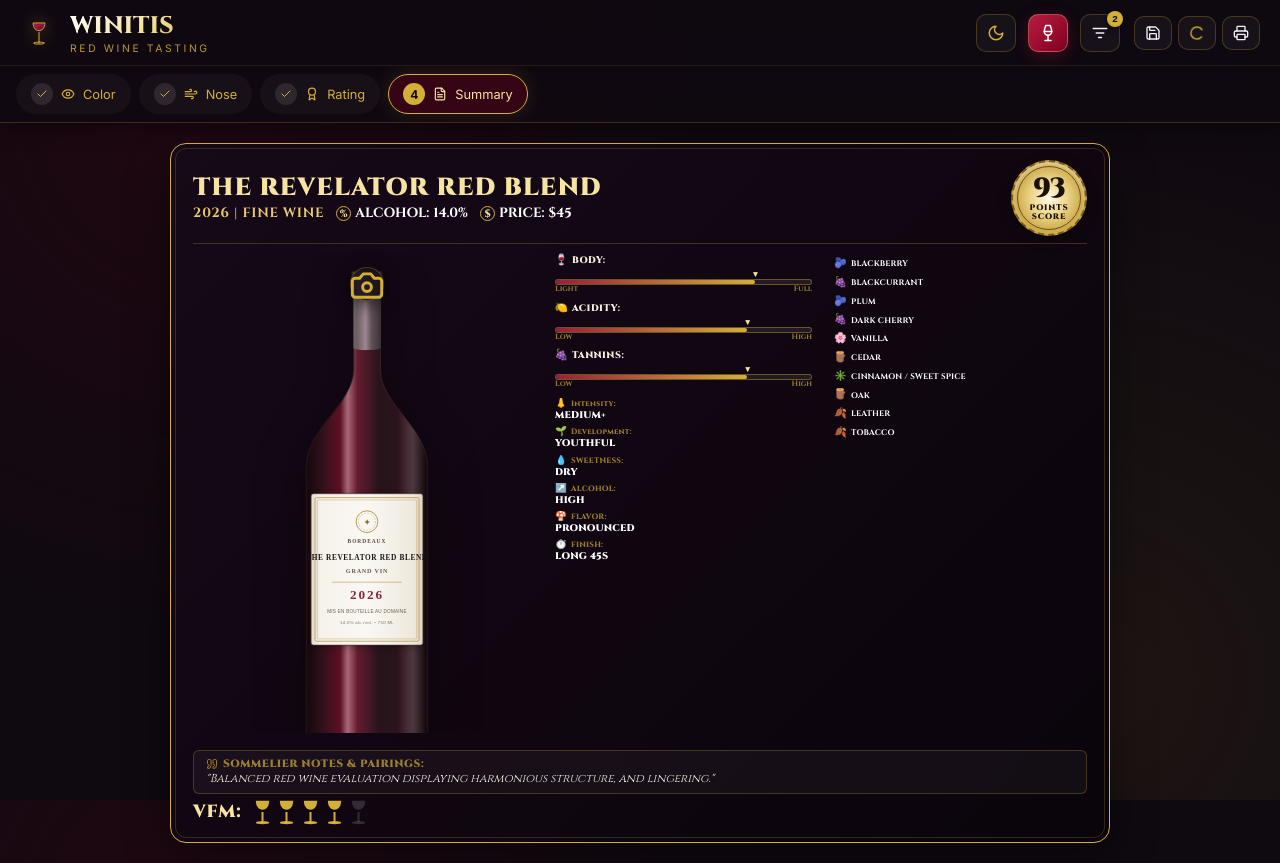
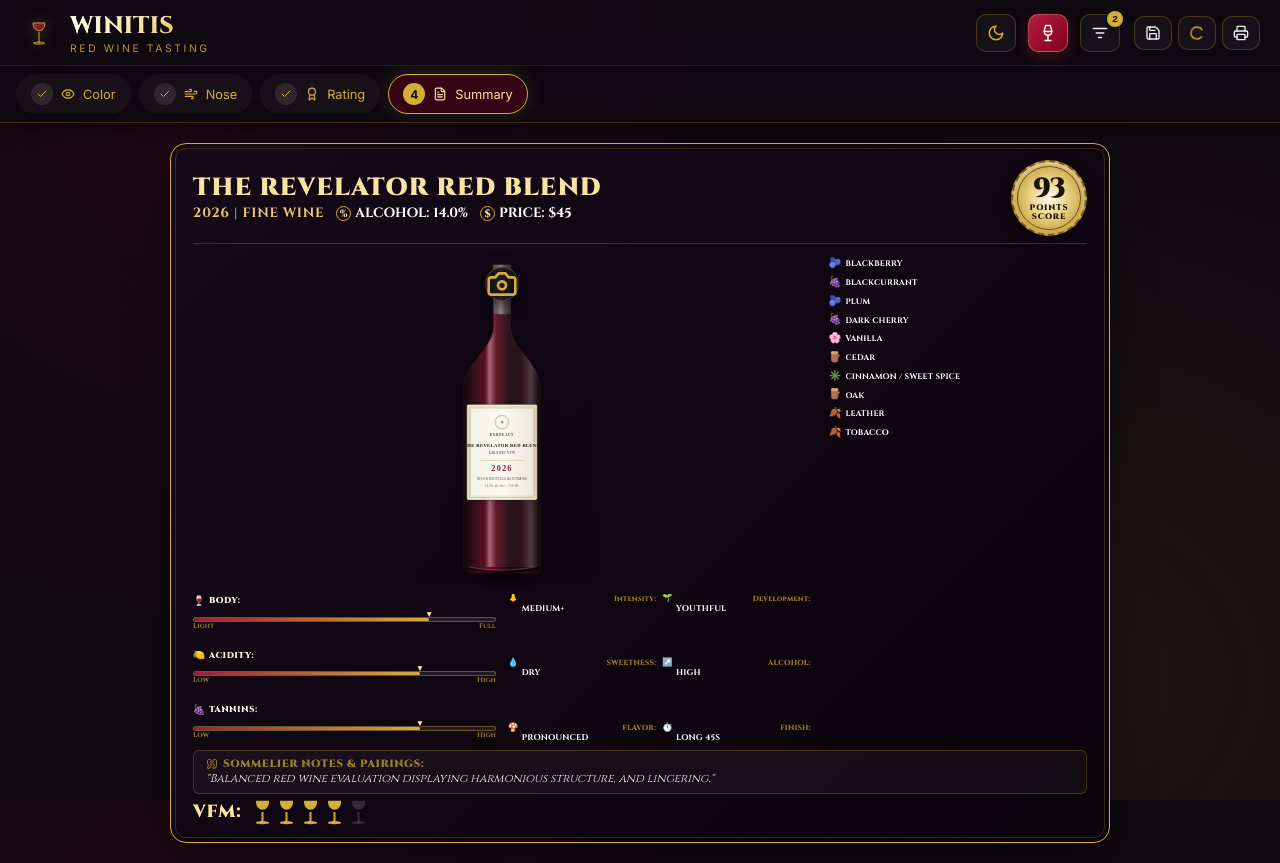
Before and after one commit to NitayMalka/Winitis, a React (Vite) app: page / in a window 1280 px wide. Both pictures are taken after a click on the button 1197 px from the left and 32 px from the top of the page. Built offline with nearby package versions, Linux system fonts and the light colour scheme.

Commit message:
feat(verdict): cancel middle column, widen bottle picture to 70% width and 70% height, and place palate bars (left) and attributes (right) below it

```diff
--- a/src/components/TastingForm/VerdictStep.jsx
+++ b/src/components/TastingForm/VerdictStep.jsx
@@ -293,19 +293,19 @@ export default function VerdictStep({
         <div className="verdict-divider-line" />
 
         {/* ----------------------------------------------------
-            2. MAIN BODY: 3 COLUMNS
-               Left (Col 1): Wine Bottle
-               Middle (Col 2): Palate Bars, Intensity & Development, Key Attributes
-               Right (Col 3): Aromas List (just list, no headline)
+            2. MAIN BODY: BOTTLE & SPECS (LEFT 70%) + AROMAS LIST (RIGHT 30%)
+               - Left (70% width):
+                 * Top 70% height: Bottle Picture (wider, from start to aroma column)
+                 * Bottom 30% height: Split into Bar Zone (Left) & Attributes (Right)
+               - Right (30% width): Aromas List (as is, no change)
            ---------------------------------------------------- */}
-        <div
-          className="verdict-3col-body"
-          style={{
-            gridTemplateColumns: '40fr 30fr 30fr'
-          }}
-        >
-          {/* COLUMN 1 (LEFT): WINE BOTTLE */}
-          <div className="verdict-col verdict-col-bottle">
+        <div className="verdict-main-body-split">
+
+          {/* LEFT 70% AREA: BOTTLE (TOP 70%) + BARS & ATTR (BOTTOM 30%) */}
+          <div className="verdict-left-main-sector">
+
+            {/* Top 70% Height: Bottle Picture (Wider & shorter, takes 70% height) */}
+            <div className="verdict-bottle-top-sector">
               <div className="verdict-bottle-frame">
                 {bottleImage ? (
                   <div
@@ -345,11 +345,12 @@ export default function VerdictStep({
               </div>
             </div>
 
-          {/* COLUMN 2 (MIDDLE): PALATE BARS, INTENSITY & DEVELOPMENT, KEY ATTRIBUTES */}
-          <div className="verdict-col verdict-col-details font-serif">
+            {/* Bottom 30% Height: Bar Zone (Left) & Attributes (Right) */}
+            <div className="verdict-bottom-subsector">
 
-            {/* 1. Palate Bars (Top of column 2, without headline) */}
-            <div className="verdict-palate-bars-group">
+              {/* Left Zone: Palate Bars (Body, Acidity, Tannins) */}
+              <div className="verdict-subsector-bars">
+                <div className="verdict-palate-bars-group font-serif">
                   {/* Body Gauge */}
                   <div className="verdict-gauge-row">
                     <div className="gauge-icon-label">
@@ -434,9 +435,12 @@ export default function VerdictStep({
                     </div>
                   </div>
                 </div>
+              </div>
 
-            {/* 2. Intensity & Development (Below the bars, 1 in a row - development under intensity) */}
-            <div className="verdict-palate-pillars-grid verdict-nose-pillars-grid">
+              {/* Right Zone: Attributes (Intensity, Development, Key Attributes) */}
+              <div className="verdict-subsector-attr font-serif">
+                <div className="verdict-attr-2col-grid">
+                  {/* Row 1: Intensity & Development */}
                   <div className="palate-pillar-item">
                     <div className="pillar-header-row">
                       <span className="pillar-icon">👃</span>
@@ -444,6 +448,7 @@ export default function VerdictStep({
                     </div>
                     <span className="pillar-val">{noseIntensityClean.toUpperCase()}</span>
                   </div>
+
                   <div className="palate-pillar-item">
                     <div className="pillar-header-row">
                       <span className="pillar-icon">🌱</span>
@@ -451,11 +456,8 @@ export default function VerdictStep({
                     </div>
                     <span className="pillar-val">{cleanIntensity(noseDevelopment).toUpperCase()}</span>
                   </div>
-            </div>
 
-            {/* 3. Key Attributes (Below intensity & development, 1 in a row) */}
-            <div className="verdict-palate-pillars-grid verdict-key-pillars-grid">
-              {/* Sweetness */}
+                  {/* Row 2: Sweetness & Alcohol */}
                   <div className="palate-pillar-item">
                     <div className="pillar-header-row">
                       <span className="pillar-icon">💧</span>
@@ -464,7 +466,6 @@ export default function VerdictStep({
                     <span className="pillar-val">{sweetnessVal.toUpperCase()}</span>
                   </div>
 
-              {/* Alcohol */}
                   <div className="palate-pillar-item">
                     <div className="pillar-header-row">
                       <span className="pillar-icon">↗️</span>
@@ -473,7 +474,7 @@ export default function VerdictStep({
                     <span className="pillar-val">{cleanIntensity(alcoholLevelVal.split(' ')[0]).toUpperCase()}</span>
                   </div>
 
-              {/* Flavor */}
+                  {/* Row 3: Flavor & Finish */}
                   <div className="palate-pillar-item">
                     <div className="pillar-header-row">
                       <span className="pillar-icon">🍄</span>
@@ -482,7 +483,6 @@ export default function VerdictStep({
                     <span className="pillar-val">{flavorIntensityVal.toUpperCase()}</span>
                   </div>
 
-              {/* Finish */}
                   <div className="palate-pillar-item">
                     <div className="pillar-header-row">
                       <span className="pillar-icon">⏱️</span>
@@ -491,10 +491,12 @@ export default function VerdictStep({
                     <span className="pillar-val">{formatFinishDisplay().toUpperCase()}</span>
                   </div>
                 </div>
+              </div>
 
             </div>
+          </div>
 
-          {/* COLUMN 3 (RIGHT): AROMAS LIST (Just list, no headline) */}
+          {/* RIGHT 30% AREA: AROMAS LIST (as is, no change) */}
           <div className="verdict-col verdict-col-aromas">
             <div className="verdict-aromas-list-clean font-serif">
               {userAromas.length > 0 ? (
--- a/src/index.css
+++ b/src/index.css
@@ -2241,28 +2241,10 @@ input[type="range"]::-webkit-slider-thumb:hover {
   .verdict-inner-divider {
     margin: 4px 0 !important;
   }
-  .verdict-body-grid {
-    grid-template-columns: 110px 1fr !important;
+  .verdict-main-body-split,
+  .verdict-3col-body {
+    grid-template-columns: 70fr 30fr !important;
     gap: 8px !important;
-  }
-  .verdict-tasting-content {
-    max-width: 100% !important;
-    margin-left: 0 !important;
-    justify-content: flex-start !important;
-    gap: 6px !important;
-  }
-  .generic-wine-bottle-wrap {
-    max-width: 80px !important;
-  }
-  .custom-bottle-img-wrap {
-    max-width: 80px !important;
-  }
-  .generic-wine-bottle-wrap svg,
-  .custom-bottle-img {
-    max-height: 240px !important;
-  }
-  .verdict-left-column .verdict-bottle-frame {
-    max-height: 240px !important;
   }
   .verdict-section-heading {
     font-size: 0.68rem !important;
@@ -3747,11 +3729,12 @@ input[type="range"]::-webkit-slider-thumb:hover {
 }
 
 /* ==========================================================
-   3-COLUMN VERDICT BODY LAYOUT
+   2-COLUMN VERDICT BODY LAYOUT (Left 70%, Right 30%)
    ========================================================== */
+.verdict-main-body-split,
 .verdict-3col-body {
   display: grid;
-  grid-template-columns: 40fr 30fr 30fr;
+  grid-template-columns: 70fr 30fr;
   gap: 12px;
   align-items: stretch;
   flex: 1;
@@ -3763,59 +3746,80 @@ input[type="range"]::-webkit-slider-thumb:hover {
   margin-bottom: 6px;
 }
 
-/* Column 1: Wine Bottle (Panned to top, fills container) */
-.verdict-col-bottle {
-  display: flex;
-  align-items: flex-start;
-  justify-content: center;
+/* Left 70% Sector (Bottle on Top 70%, Bars & Attr on Bottom 30%) */
+.verdict-left-main-sector {
+  display: flex;
+  flex-direction: column;
   height: 100%;
+  width: 100%;
+  min-width: 0;
+  box-sizing: border-box;
+  overflow: hidden;
+  gap: 8px;
+}
+
+/* Top 70% Height: Bottle Picture (Wider & shorter) */
+.verdict-bottle-top-sector {
+  height: 68%;
+  flex: 0 0 68%;
   width: 100%;
   min-width: 0;
   overflow: hidden;
   box-sizing: border-box;
-}
-
-.verdict-col-bottle .verdict-bottle-frame {
+  display: flex;
+  align-items: center;
+  justify-content: center;
+}
+
+.verdict-bottle-top-sector .verdict-bottle-frame {
   width: 100%;
   height: 100%;
   display: flex;
-  align-items: flex-start;
+  align-items: center;
   justify-content: center;
   box-sizing: border-box;
   overflow: hidden;
 }
 
-.verdict-col-bottle .generic-wine-bottle-wrap,
-.verdict-col-bottle .custom-bottle-img-wrap {
+.verdict-bottle-top-sector .custom-bottle-img-wrap {
+  width: 100%;
   height: 100%;
-  width: 100%;
-  max-width: 100% !important;
-  max-height: 100% !important;
-  display: flex;
-  align-items: flex-start;
+  display: flex;
+  align-items: center;
   justify-content: center;
   box-sizing: border-box;
   overflow: hidden;
-}
-
-.verdict-col-bottle .generic-wine-bottle-wrap svg {
+  border-radius: 8px;
+  transition: filter 0.2s ease;
+}
+
+.verdict-bottle-top-sector .custom-bottle-img-wrap:hover {
+  filter: brightness(1.06);
+}
+
+.verdict-bottle-top-sector .custom-bottle-img {
+  width: 100%;
   height: 100%;
-  width: 100%;
+  object-fit: cover;
+  object-position: center;
+  border-radius: 8px;
+}
+
+.verdict-bottle-top-sector .generic-wine-bottle-wrap {
+  width: 100%;
+  height: 100%;
+  display: flex;
+  align-items: center;
+  justify-content: center;
+  box-sizing: border-box;
+  position: relative;
+}
+
+.verdict-bottle-top-sector .generic-wine-bottle-wrap svg {
+  height: 100%;
   max-height: 100%;
-  max-width: 100%;
+  width: auto;
   object-fit: contain;
-  transform: scale(1.1);
-  transform-origin: top center;
-}
-
-.verdict-col-bottle .custom-bottle-img {
-  height: 100%;
-  width: 100%;
-  max-height: 100%;
-  max-width: 100%;
-  object-fit: cover;
-  object-position: top center;
-  border-radius: 6px;
 }
 
 /* Badge overlay on top of default bottle */
@@ -3847,15 +3851,151 @@ input[type="range"]::-webkit-slider-thumb:hover {
   box-shadow: 0 6px 20px rgba(212, 175, 55, 0.5);
 }
 
-.custom-bottle-img-wrap {
-  transition: filter 0.2s ease;
-}
-
-.custom-bottle-img-wrap:hover {
-  filter: brightness(1.06);
-}
-
-/* Column 2: Aromas List (just list, no headline, panned to top, no trim) */
+/* Bottom 30% Height: Bar Zone (Left) & Attributes (Right) */
+.verdict-bottom-subsector {
+  height: 32%;
+  flex: 1 1 32%;
+  min-height: 0;
+  width: 100%;
+  box-sizing: border-box;
+  display: grid;
+  grid-template-columns: 1fr 1fr;
+  gap: 12px;
+  align-items: stretch;
+  overflow: hidden;
+}
+
+/* Left Subsector: Palate Bars */
+.verdict-subsector-bars {
+  display: flex;
+  flex-direction: column;
+  justify-content: space-evenly;
+  height: 100%;
+  min-width: 0;
+  box-sizing: border-box;
+}
+
+.verdict-subsector-bars .verdict-palate-bars-group {
+  display: flex;
+  flex-direction: column;
+  justify-content: space-between;
+  height: 100%;
+  width: 100%;
+  margin: 0;
+  gap: 2px;
+}
+
+.verdict-subsector-bars .verdict-gauge-row {
+  display: flex;
+  flex-direction: column;
+  gap: 1px;
+  width: 100%;
+  box-sizing: border-box;
+}
+
+.verdict-subsector-bars .gauge-icon-label {
+  display: flex;
+  align-items: center;
+  gap: 4px;
+  font-size: 0.54rem;
+  font-weight: 800;
+  letter-spacing: 0.03em;
+}
+
+.verdict-subsector-bars .gauge-icon {
+  font-size: 0.62rem;
+  width: 12px;
+}
+
+.verdict-subsector-bars .gauge-control-wrap {
+  position: relative;
+  width: 100%;
+  box-sizing: border-box;
+}
+
+.verdict-subsector-bars .gauge-track-container {
+  position: relative;
+  width: 100%;
+  padding-top: 6px;
+  margin-bottom: 0px;
+}
+
+.verdict-subsector-bars .verdict-gauge-track {
+  width: 100%;
+  height: 5px;
+  border-radius: 3px;
+  position: relative;
+  overflow: hidden;
+}
+
+.verdict-subsector-bars .gauge-tickers-row {
+  display: flex;
+  justify-content: space-between;
+  font-size: 0.44rem;
+  font-weight: 700;
+  line-height: 1;
+  margin-top: 1px;
+}
+
+/* Right Subsector: Attributes 2-col grid */
+.verdict-subsector-attr {
+  display: flex;
+  flex-direction: column;
+  justify-content: space-evenly;
+  height: 100%;
+  min-width: 0;
+  box-sizing: border-box;
+}
+
+.verdict-attr-2col-grid {
+  display: grid;
+  grid-template-columns: 1fr 1fr;
+  gap: 3px 6px;
+  height: 100%;
+  width: 100%;
+  align-content: space-between;
+}
+
+.verdict-attr-2col-grid .palate-pillar-item,
+.verdict-card.theme-parchment .verdict-attr-2col-grid .palate-pillar-item,
+.verdict-card.theme-dark .verdict-attr-2col-grid .palate-pillar-item {
+  display: flex;
+  flex-direction: column;
+  justify-content: center;
+  padding: 0 !important;
+  background: transparent !important;
+  border: none !important;
+  box-shadow: none !important;
+}
+
+.verdict-attr-2col-grid .pillar-header-row {
+  display: flex;
+  align-items: center;
+  gap: 3px;
+  font-size: 0.48rem;
+  font-weight: 800;
+  margin-bottom: 0;
+}
+
+.verdict-attr-2col-grid .pillar-icon {
+  font-size: 0.54rem;
+  width: 11px;
+}
+
+.verdict-attr-2col-grid .pillar-label {
+  font-size: 0.46rem;
+  font-weight: 800;
+  letter-spacing: 0.02em;
+}
+
+.verdict-attr-2col-grid .pillar-val {
+  font-size: 0.52rem;
+  font-weight: 700;
+  padding-left: 14px;
+  line-height: 1.1;
+}
+
+/* Right Column (30% width): Aromas List (as is, no change) */
 .verdict-col-aromas {
   display: flex;
   flex-direction: column;
@@ -3863,7 +4003,7 @@ input[type="range"]::-webkit-slider-thumb:hover {
   height: 100%;
   min-width: 0;
   max-width: 100%;
-  padding: 4px 8px;
+  padding: 4px 6px;
   box-sizing: border-box;
   overflow: visible;
   border-left: none;
@@ -3916,162 +4056,3 @@ input[type="range"]::-webkit-slider-thumb:hover {
   white-space: nowrap;
   flex: 1;
 }
-
-/* Column 3: Right Details (Palate Bars, Intensity/Dev, Key Attr without containers or gaps) */
-.verdict-col-details {
-  display: flex;
-  flex-direction: column;
-  justify-content: flex-start;
-  height: 100%;
-  min-width: 0;
-  max-width: 100%;
-  box-sizing: border-box;
-  overflow: hidden;
-  gap: 4px;
-  padding: 0 2px;
-}
-
-.verdict-palate-bars-group {
-  display: flex;
-  flex-direction: column;
-  gap: 4px;
-  width: 100%;
-  max-width: 100%;
-  box-sizing: border-box;
-  min-width: 0;
-  margin-bottom: 2px;
-}
-
-.verdict-nose-pillars-grid,
-.verdict-key-pillars-grid,
-.verdict-col-details .verdict-palate-pillars-grid {
-  display: flex;
-  flex-direction: column;
-  gap: 3px;
-  width: 100%;
-  max-width: 100%;
-  box-sizing: border-box;
-  min-width: 0;
-  margin: 0;
-}
-
-.verdict-col-details .verdict-gauge-row {
-  display: flex;
-  flex-direction: column;
-  gap: 2px;
-  width: 100%;
-  max-width: 100%;
-  box-sizing: border-box;
-  min-width: 0;
-}
-
-.verdict-col-details .gauge-icon-label {
-  display: flex;
-  align-items: center;
-  gap: 4px;
-  font-size: 0.58rem;
-  font-weight: 800;
-  letter-spacing: 0.04em;
-  width: 100%;
-  max-width: 100%;
-  box-sizing: border-box;
-  overflow: hidden;
-}
-
-.verdict-col-details .gauge-icon {
-  font-size: 0.66rem;
-  width: 13px;
-  flex-shrink: 0;
-}
-
-.verdict-col-details .gauge-control-wrap {
-  position: relative;
-  width: 100%;
-  max-width: 100%;
-  box-sizing: border-box;
-  min-width: 0;
-}
-
-.verdict-col-details .gauge-track-container {
-  position: relative;
-  width: 100%;
-  max-width: 100%;
-  box-sizing: border-box;
-  padding-top: 8px;
-  margin-bottom: 1px;
-}
-
-.verdict-col-details .verdict-gauge-track {
-  width: 100%;
-  max-width: 100%;
-  box-sizing: border-box;
-  height: 6px;
-  border-radius: 3px;
-  position: relative;
-  overflow: hidden;
-}
-
-.verdict-col-details .gauge-tickers-row {
-  display: flex;
-  justify-content: space-between;
-  width: 100%;
-  max-width: 100%;
-  box-sizing: border-box;
-  font-size: 0.48rem;
-  font-weight: 700;
-  line-height: 1;
-}
-
-/* Container removed: completely borderless, transparent, no box */
-.verdict-col-details .palate-pillar-item,
-.verdict-card.theme-parchment .verdict-col-details .palate-pillar-item,
-.verdict-card.theme-dark .verdict-col-details .palate-pillar-item {
-  background: transparent !important;
-  border: none !important;
-  box-shadow: none !important;
-  border-radius: 0 !important;
-  padding: 1px 0 !important;
-  box-sizing: border-box;
-  min-width: 0;
-  max-width: 100%;
-  overflow: hidden;
-}
-
-.verdict-col-details .palate-pillar-item .pillar-header-row {
-  display: flex;
-  align-items: center;
-  justify-content: flex-start;
-  width: 100%;
-  max-width: 100%;
-  box-sizing: border-box;
-  min-width: 0;
-  gap: 4px;
-  margin-bottom: 0px;
-}
-
-.verdict-col-details .palate-pillar-item .pillar-icon {
-  font-size: 0.60rem;
-  flex-shrink: 0;
-  line-height: 1;
-}
-
-.verdict-col-details .palate-pillar-item .pillar-label {
-  font-size: 0.48rem;
-  letter-spacing: 0.03em;
-  font-weight: 800;
-  white-space: nowrap;
-  overflow: hidden;
-  text-overflow: ellipsis;
-  min-width: 0;
-}
-
-.verdict-col-details .palate-pillar-item .pillar-val {
-  font-size: 0.60rem;
-  font-weight: 900;
-  letter-spacing: 0.02em;
-  white-space: nowrap;
-  overflow: hidden;
-  text-overflow: ellipsis;
-  display: block;
-  min-width: 0;
-}
```
Lines whose indentation alone changed are shown as unchanged.
